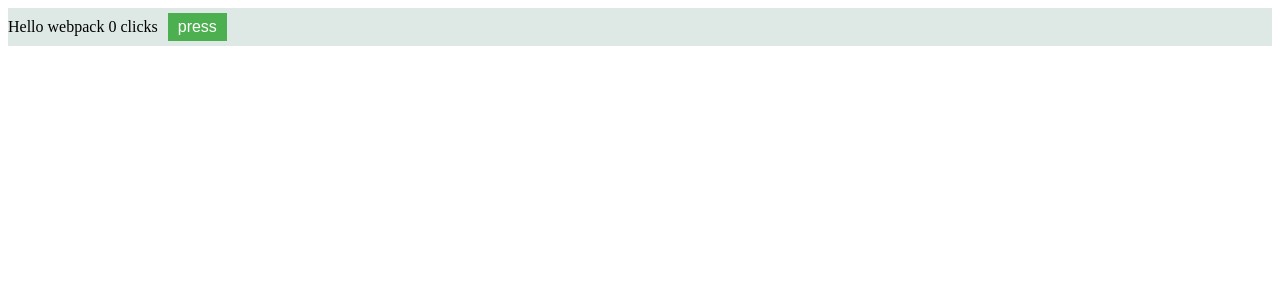
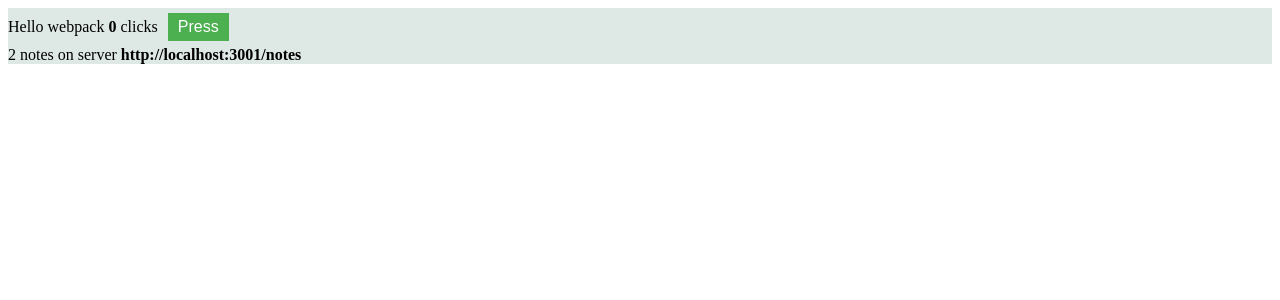
Before and after one commit to kaepy/fullstack-open-theory-7, a React app in the folder webpack/: page / in a window 1280 px wide. Shown: the top 300 px of the page. Built offline with nearby package versions, Linux system fonts and the light colour scheme; data requests are answered from the project's data file; the HTML template or start-up script is replaced by a standard one.

Commit message:
Webpack: Tuotantokonfiguraatio - Axios, JSON server, custom hook, Webpack DefinePlugin (env, argv) ja static-server

```diff
--- /dev/null
+++ b/webpack/db.json
@@ -0,0 +1,14 @@
+{
+  "notes": [
+    {
+      "important": true,
+      "content": "HTML is easy",
+      "id": "5a3b8481bb01f9cb00ccb4a9"
+    },
+    {
+      "important": false,
+      "content": "Mongo can save js objects",
+      "id": "5a3b920a61e8c8d3f484bdd0"
+    }
+  ]
+}
--- a/webpack/package.json
+++ b/webpack/package.json
@@ -4,7 +4,9 @@
   "description": "practising webpack",
   "scripts": {
     "build": "webpack --mode=production",
-    "start": "webpack serve --mode=development"
+    "start": "webpack serve --mode=development",
+    "server": "json-server --watch db.json --port 3001",
+    "serve": "npm run build && cd build && npx static-server"
   },
   "license": "MIT",
   "devDependencies": {
@@ -19,7 +21,9 @@
     "webpack-dev-server": "^5.2.2"
   },
   "dependencies": {
+    "axios": "^1.13.2",
     "core-js": "^3.47.0",
+    "json-server": "^1.0.0-beta.3",
     "react": "^19.2.3",
     "react-dom": "^19.2.3",
     "regenerator-runtime": "^0.14.1"
--- a/webpack/src/App.js
+++ b/webpack/src/App.js
@@ -1,9 +1,21 @@
-import { useState } from "react";
+import { useState, useEffect } from "react";
 import "./index.css";
+import axios from "axios";
+
+const useNotes = (url) => {
+  const [notes, setNotes] = useState([]);
+  useEffect(() => {
+    axios.get(url).then((response) => {
+      setNotes(response.data);
+    });
+  }, [url]);
+  return notes;
+};
 
 const App = () => {
   const [counter, setCounter] = useState(0);
   const [values, setValues] = useState([]);
+  const notes = useNotes(BACKEND_URL);
 
   const handleClick = () => {
     setCounter(counter + 1);
@@ -12,10 +24,13 @@ const App = () => {
 
   return (
     <div className="container">
-      Hello webpack {counter} clicks
+      Hello webpack <span className="bold">{counter}</span> clicks
       <button className="button" onClick={handleClick}>
-        press
+        Press
       </button>
+      <div>
+        {notes.length} notes on server <strong>{BACKEND_URL}</strong>
+      </div>
     </div>
   );
 };
--- a/webpack/src/index.css
+++ b/webpack/src/index.css
@@ -15,3 +15,11 @@
   margin: 5px 10px;
   cursor: pointer;
 }
+
+.cursive {
+  font-style: italic;
+}
+
+.bold {
+  font-weight: bold;
+}
--- a/webpack/webpack.config.js
+++ b/webpack/webpack.config.js
@@ -1,6 +1,14 @@
 const path = require("path"); // import path module
+const webpack = require("webpack");
 
-const config = () => {
+const config = (env, argv) => {
+  console.log("argv.mode:", argv.mode); // log the mode (development or production)
+
+  const backend_url =
+    argv.mode === "production"
+      ? "https://notes2023.fly.dev/api/notes"
+      : "http://localhost:3001/notes";
+
   return {
     entry: "./src/index.js", // relative path is okay
     output: {
@@ -37,6 +45,11 @@ const config = () => {
         },
       ],
     },
+    plugins: [
+      new webpack.DefinePlugin({
+        BACKEND_URL: JSON.stringify(backend_url),
+      }),
+    ],
   };
 };
 
```
Also changed, not shown: 4 other files (tests, documents, lock files or other folders).
